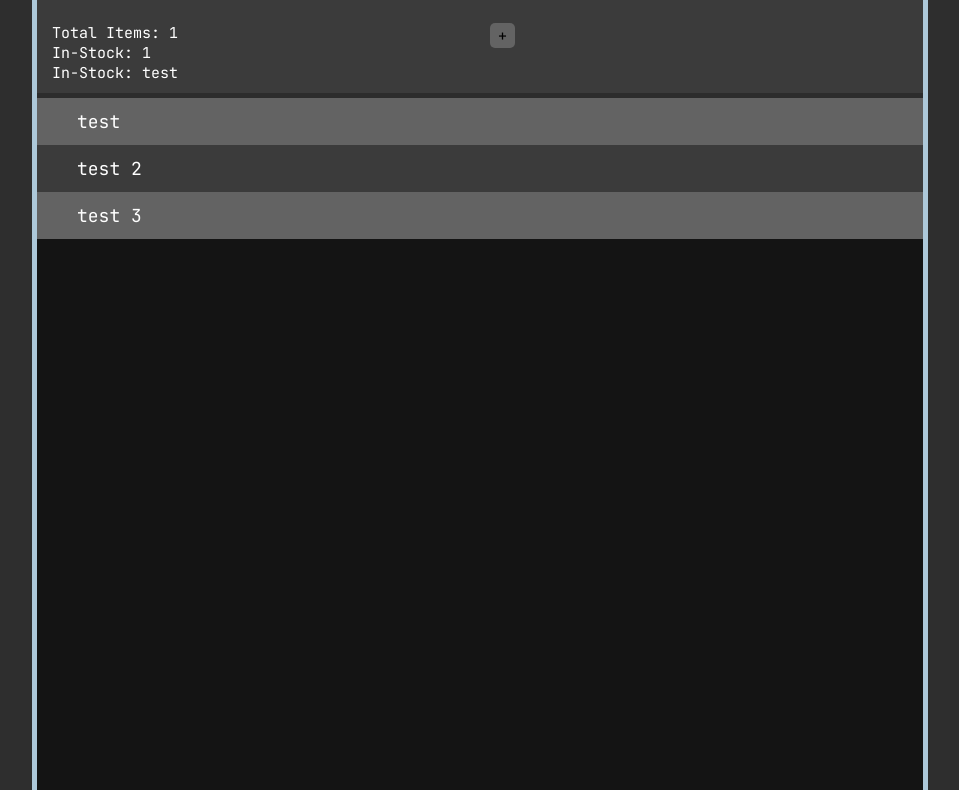
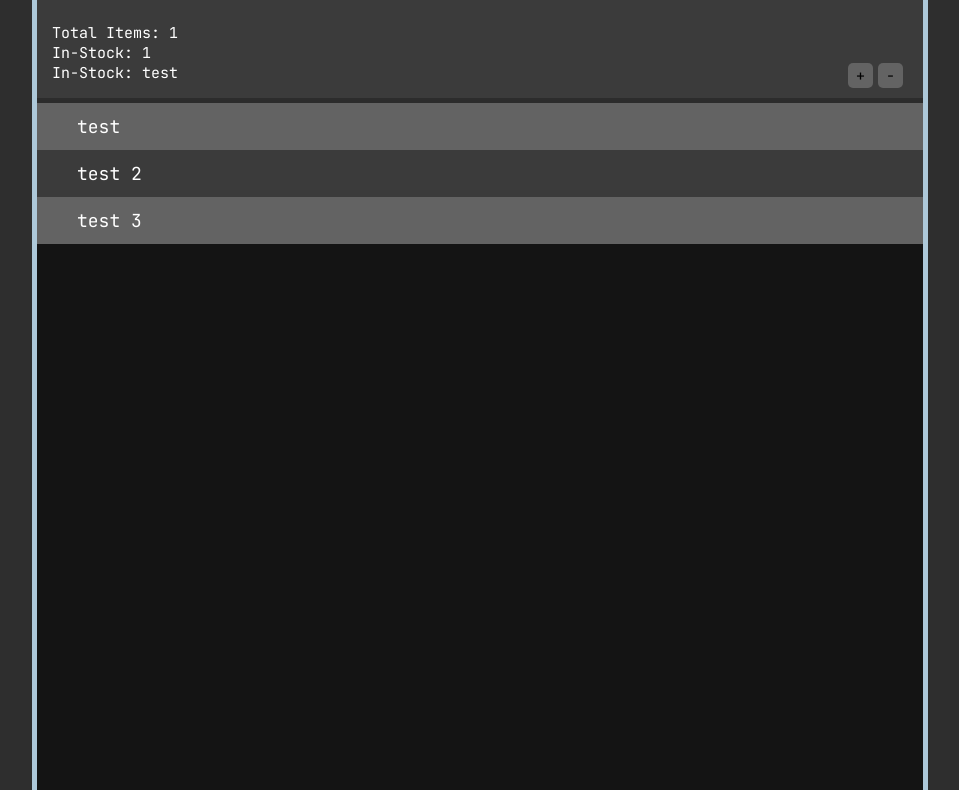
Before and after one commit to noahimhere/InventoryManager, a plain HTML site: page index.html in a window 1280 px wide. Shown: the part 201-991 px from the top of the page, without its empty margins (160-1119 px from the left). Drawn offline with nearby package versions, Linux system fonts and the light colour scheme.

Commit message:
buttons in place

```diff
--- a/index.html
+++ b/index.html
@@ -31,9 +31,13 @@
       <a class="mosts">In-Stock: </a><a class="stock" id="mostv">test</a>
     </div>
     <div id="newint">
-      <button id="submitb">
+      <button class="submitb">
+        <a style="color:black;">-</a>
+      </button>
+      <button class="submitb">
         <a style="color:black;">+</a>
       </button>
+
     </div>
     </div>
     </div>
--- a/style.css
+++ b/style.css
@@ -125,7 +125,7 @@ a{
 }
 
 
-#submitb{
+.submitb{
     width:25px;
     display: inline;
     position: relative;
@@ -136,11 +136,14 @@ a{
     border-radius: 5px;
     bottom: 0px;
     cursor: pointer;
+    float:bottom;
+    float:right;
+    margin-right:5px;
+    margin-top: 40px;
 }
-#submitb:hover{
+.submitb:hover{
     background-color: #E68B5A;
-    border-radius: 10px;
-    bottom: 10px;
+    bottom: 5px;
 }
 
 
```
